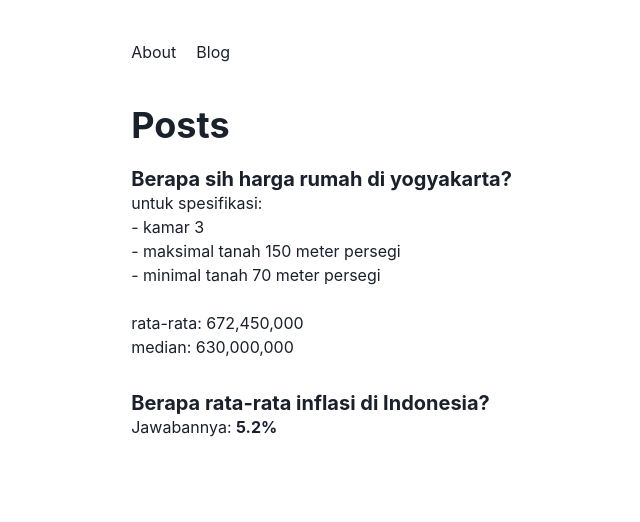
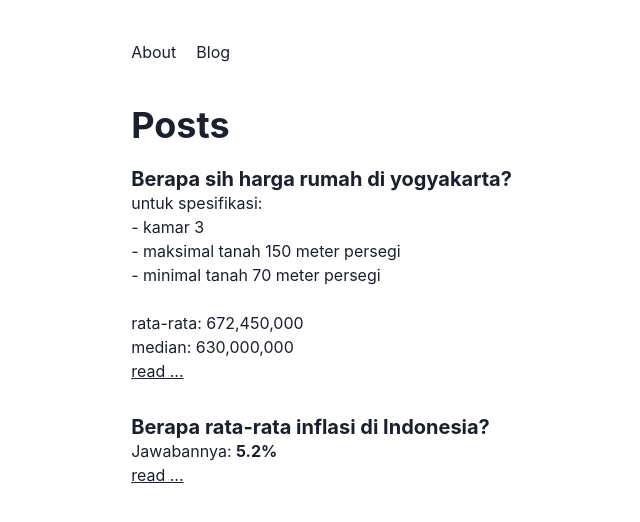
Before and after one commit to faisalburhanudin/faisalburhanudin.com, a Next.js app: page /post in a window 1280 px wide. Shown: the top 522 px of the page, without its empty margins (222-862 px from the left). Built offline with nearby package versions, Linux system fonts and the light colour scheme.

Commit message:
reusable list

```diff
--- a/pages/post/index.tsx
+++ b/pages/post/index.tsx
@@ -2,16 +2,19 @@ import {NextPage} from "next";
 import {Heading, List, ListItem, Text} from "@chakra-ui/react";
 import {Link} from '../../components/link';
 
+
+interface Post {
+    href: string
+    name: string
+    shortDescription: JSX.Element
+}
+
 const PostIndex: NextPage = () => {
-    return (
-        <>
-            <Heading as="h1" mb={5}>Posts</Heading>
-            <List spacing={8}>
-                <ListItem>
-                    <Heading as="h2" size="md">
-                        <Link href="/post/harga-rumah-di-yogyakarta" name="Berapa sih harga rumah di yogyakarta?"/>
-                    </Heading>
-                    <Text>
+    let posts: Post[] = [
+        {
+            href: "/post/harga-rumah-di-yogyakarta",
+            name: "Berapa sih harga rumah di yogyakarta?",
+            shortDescription: <Text>
                 untuk spesifikasi:<br/>
                 - kamar 3<br/>
                 - maksimal tanah 150 meter persegi<br/>
@@ -20,15 +23,34 @@ const PostIndex: NextPage = () => {
                 rata-rata: 672,450,000<br/>
                 median: 630,000,000
             </Text>
-                </ListItem>
-                <ListItem>
-                    <Heading as="h2" size="md">
-                        <Link href="/post/rata-rata-inflasi-indonesia" name="Berapa rata-rata inflasi di Indonesia?"/>
-                    </Heading>
-                    <Text>
+        },
+        {
+            href: "/post/rata-rata-inflasi-indonesia",
+            name: "Berapa rata-rata inflasi di Indonesia?",
+            shortDescription: <Text>
                 Jawabannya: <strong>5.2%</strong>
             </Text>
+        }
+    ]
+
+
+    return (
+        <>
+            <Heading as="h1" mb={5}>Posts</Heading>
+            <List spacing={8}>
+                {posts.map(
+                    post => (
+                        <ListItem key={post.name}>
+                            <Heading as="h2" size="md">
+                                <Link href={post.href} name={post.name}/>
+                            </Heading>
+                            {post.shortDescription}
+                            <Text as={"u"}>
+                                <Link href={post.href} name="read ..."/>
+                            </Text>
                         </ListItem>
+                    )
+                )}\
             </List>
         </>
     )
```
Lines whose indentation alone changed are shown as unchanged.
